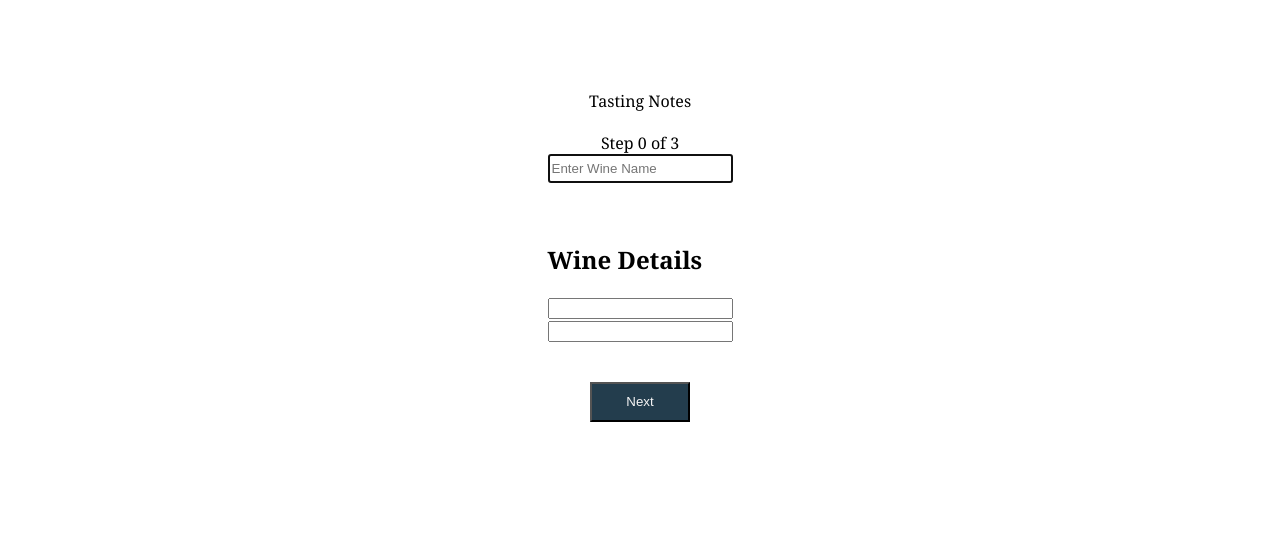
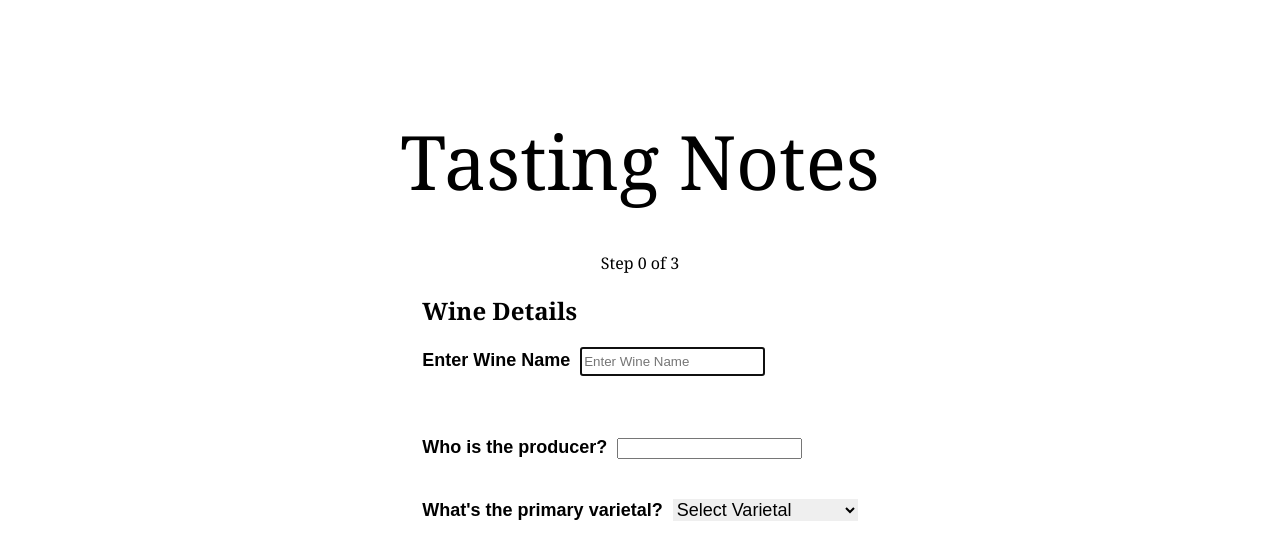
Before and after one commit to Chandler-Manly/on-demand-somm, a React (Create React App) app in the folder client/: page /wines/new in a window 1280 px wide. Shown: the part 394-952 px from the top of the page. Built offline with nearby package versions, Linux system fonts and the light colour scheme; no server answers.

Commit message:
added css styling

```diff
--- a/client/src/assets/Parent.css
+++ b/client/src/assets/Parent.css
@@ -15,13 +15,14 @@
 .form-header {
   display: flex;
   justify-content: center;
-  padding-top: 20px;
+  padding-top: 40px;
+  font-size: 75px;
 }
 
 .step-count {
   display: flex;
   justify-content: center;
-  padding-top: 20px;
+  padding-top: 40px;
 }
 
 .next-button,
--- /dev/null
+++ b/client/src/assets/Step0.css
@@ -0,0 +1,14 @@
+.create-name{
+max-width: 500px;
+}
+
+.create-producer{
+  padding-top: 20px;
+  padding-bottom: 20px;
+}
+
+.create-varietal{
+  padding-top: 20px;
+  padding-bottom: 20px;
+
+}
--- /dev/null
+++ b/client/src/assets/WinesOfMine.css
@@ -0,0 +1,16 @@
+.user-wines-heading{
+  display: flex;
+  justify-content: center;
+  font-family: "Covered By Your Grace", cursive;
+  font-size: 75px;
+}
+
+.wines{
+padding-top:-20px;
+
+}
+
+.user-wine-container{
+  display: flex;
+  justify-content: center;
+}
--- a/client/src/components/Parent.jsx
+++ b/client/src/components/Parent.jsx
@@ -132,7 +132,13 @@ class MasterForm extends React.Component {
         <div className="step-count">Step {this.state.currentStep} of 3</div>
         <div className="submission-form">
           <form className="submission-form-template">
-            <Step0 currentStep={this.state.currentStep} handleChange={this.handleChange}/>
+            <Step0
+              currentStep={this.state.currentStep}
+              handleChange={this.handleChange}
+              name={this.state.name}
+              varietal={this.state.varietal}
+              producer={this.state.producer}
+            />
             <Step1
               currentStep={this.state.currentStep}
               handleChange={this.handleTastingChange}
--- a/client/src/components/Step0.jsx
+++ b/client/src/components/Step0.jsx
@@ -1,4 +1,5 @@
 import React from "react";
+import '../assets/Step0.css';
 
 function Step0(props) {
   if (props.currentStep !== 0) {
@@ -7,6 +8,9 @@ function Step0(props) {
   return (
 
     <div className="form-group-0">
+
+      <h2>Wine Details</h2>
+      <label>Enter Wine Name</label>
       <input
         className="create-name"
         id="name"
@@ -18,9 +22,8 @@ function Step0(props) {
         autoFocus
         required
       />
-
-      <h2>Wine Details</h2>
       <div className="create-producer">
+        <label>Who is the producer?</label>
         <input
           required
           className="producer"
@@ -30,13 +33,53 @@ function Step0(props) {
        />
       </div>
       <div className="create-varietal">
-        <input
-          required
-          className="varietal"
-          name="varietal"
-          onChange={props.handleChange}
-          id="varietal"
-       />
+        <label>What's the primary varietal?</label>
+
+        <select
+            required
+            className="varietal"
+            name="varietal"
+            onChange={props.handleChange}
+            id="varietal"
+          >
+            <option value="" disable selected>
+            Select Varietal
+            </option>
+            <option selected={props.varietal==="pinot-noir"} value="pinot-noir">
+            Pinot Noir
+          </option>
+
+          <option selected={props.varietal==="cabernet-sauvignon"} value="cabernet-sauvignon">
+          Cabernet Sauvignon
+          </option>
+          <option selected={props.varietal==="merlot"} value="merlot">
+            Merlot
+          </option>
+          <option selected={props.varietal==="zinfandel"} value="zinfandel">
+          Zinfandel
+          </option>
+          <option selected={props.varietal==="petit-syrah"} value="petit-syrah">
+            Petit Syrah
+          </option>
+          <option selected={props.varietal==="chardonnay"} value="chardonnay">
+            Chardonnay
+          </option>
+          <option selected={props.varietal==="sauvignon-blanc"} value="sauvignon-blanc">
+            Sauvignon Blanc
+          </option>
+          <option selected={props.varietal==="pinot-grigio"} value="pinot-grigio">
+            Pinot Grigio
+          </option>
+          <option selected={props.varietal==="vermentino"} value="vermentino">
+            Vermentino
+          </option>
+          <option selected={props.varietal==="verdejo"} value="verdejo">
+            Verdejo
+          </option>
+          <option selected={props.varietal==="blend"} value="blend">
+            Blend
+          </option>
+        </select>
       </div>
       </div>
 
--- a/client/src/layouts/Layout.jsx
+++ b/client/src/layouts/Layout.jsx
@@ -49,7 +49,7 @@ export default function Layout(props) {
               <div>All Wine List</div>
             </Link>
             <Link to="/wines/new">
-              <div>Create new wine.</div>
+              <div>Create New Wine.</div>
             </Link>
             <Link to="/users/:id/">
               <div>My Tasted Wines</div>
--- a/client/src/screens/WineDetails.jsx
+++ b/client/src/screens/WineDetails.jsx
@@ -32,7 +32,7 @@ export default function WineDetails(props) {
   return (
     <div className="wine-details-container">
 
-        <h1>Wine Details Page</h1>
+        <h1>Wine Details</h1>
       <h3>{wineItem?.name}</h3>
       <h4>{wineItem?.producer}</h4>
       <h5>{wineItem?.varietal}</h5>
--- a/client/src/screens/WineEdit.jsx
+++ b/client/src/screens/WineEdit.jsx
@@ -3,9 +3,10 @@ import { useParams } from 'react-router-dom';
 
 export default function WineEdit(props) {
   const [formData, setFormData] = useState({
-    name: ''
+    name: '',
+    producer:''
   });
-  const { name } = formData;
+  const { name, producer, varietal } = formData;
   const { id } = useParams();
   const { wines, handleUpdate } = props;
 
@@ -13,7 +14,9 @@ export default function WineEdit(props) {
     const prefillFormData = () => {
       const wineItem = wines.find(wine => wine.id === Number(id));
       setFormData({
-        name: wineItem.name
+        name: wineItem.name,
+        producer: wineItem.producer,
+        varietal: wineItem.varietal
       })
     }
     if (wines.length){
@@ -44,6 +47,24 @@ export default function WineEdit(props) {
           onChange={handleChange}
         />
       </label>
+      <label>
+        Producer:
+        <input
+          type='text'
+          name='producer'
+          value={producer}
+          onChange={handleChange}
+        />
+      </label>
+      <label>
+        Varietal:
+        <input
+          type='text'
+          name='varietal'
+          value={varietal}
+          onChange={handleChange}
+        />
+      </label>
       <button>Submit</button>
       </form>
   )
--- a/client/src/screens/Wines.jsx
+++ b/client/src/screens/Wines.jsx
@@ -71,6 +71,7 @@ export default function Wines(props) {
           <React.Fragment key={wine.id}>
             <Link to={`/wines/${wine.id}`}>
               <p>{wine.name}</p>
+              <p>{wine.producer}</p>
             </Link>
             {currentUser?.id === wine.user_id && (
               <>
--- a/client/src/screens/WinesOfMine.jsx
+++ b/client/src/screens/WinesOfMine.jsx
@@ -6,7 +6,7 @@ import { AZ, ZA } from "../utils/sort";
 
 import Sort from "../components/Sort";
 import Search from "../components/Search";
-import '../assets/WineCards.css';
+import '../assets/WinesOfMine.css';
 
 
 const WinesofMine = (props) => {
@@ -63,7 +63,7 @@ const WinesofMine = (props) => {
   return (
     // <Layout user={props.currentUser}>
 <div>
-    <div className="our-wine-list-header">Our Wine List</div>
+          <div className="user-wines-heading"> My Tasted Wines </div>
     <Search onSubmit={handleSubmit} onChange={handleSearch} />
     <Sort onSubmit={handleSubmit} onChange={handleSort} />
     <div className="wines">
@@ -71,7 +71,6 @@ const WinesofMine = (props) => {
     </div>
       <div className="user-wine-container">
         <div className="user-wines-text">
-          <div className="user-wines-heading"> My Tasted Wines </div>
         </div>
         <div className="user-wines">
           {userWines.map((wine, index) => (
```
Also changed, not shown: client/src/containers/MainContainer.jsx (+1 -7 lines).
